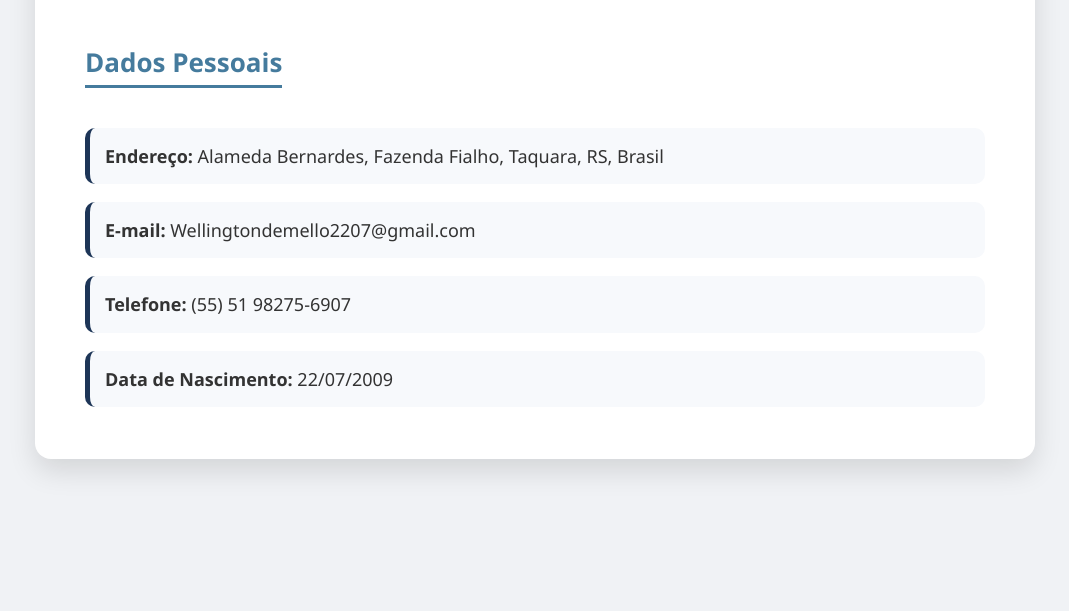
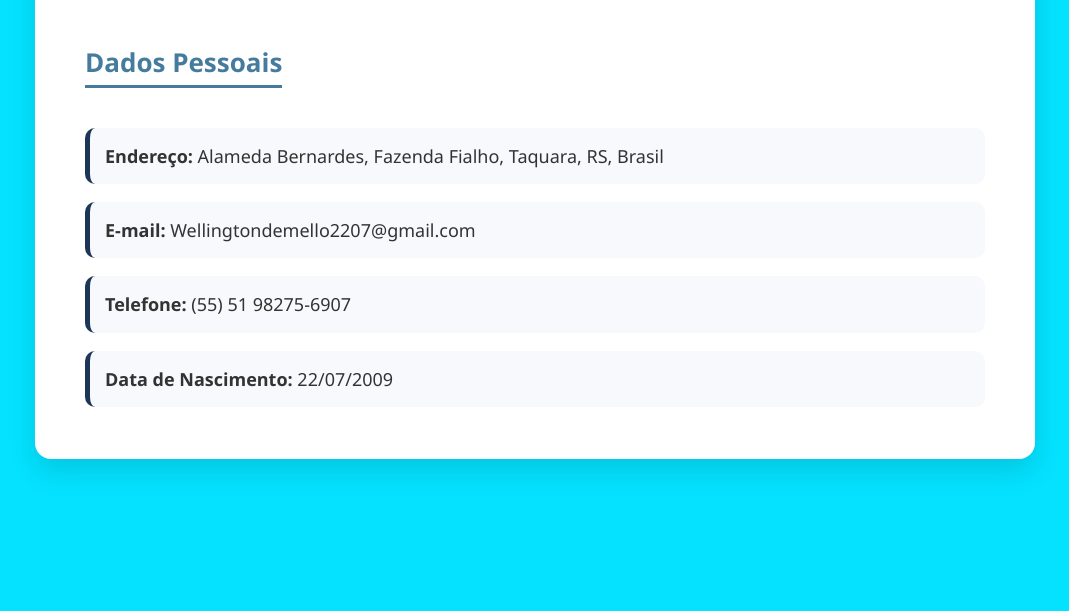
Before and after one commit to WellingtonDeMello/curriculum, a plain HTML site: page index.html in a window 1280 px wide. Shown: the part 189-800 px from the top of the page, without its empty margins (105-1174 px from the left). Drawn offline with Linux system fonts and the light colour scheme.

Commit message:
mudando cor de fundo

```diff
--- a/index.html
+++ b/index.html
@@ -6,7 +6,7 @@
     <title>Currículo - Fialho de Mello</title>
     <style>
         :root {
-            --bg: #f0f2f5;
+            --bg: #04e2ff;
             --card-bg: #ffffff;
             --primary: #1d3557;
             --secondary: #457b9d;
```
